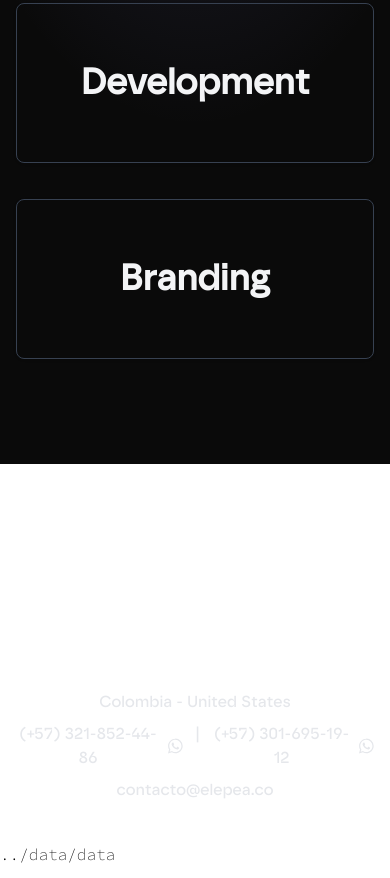
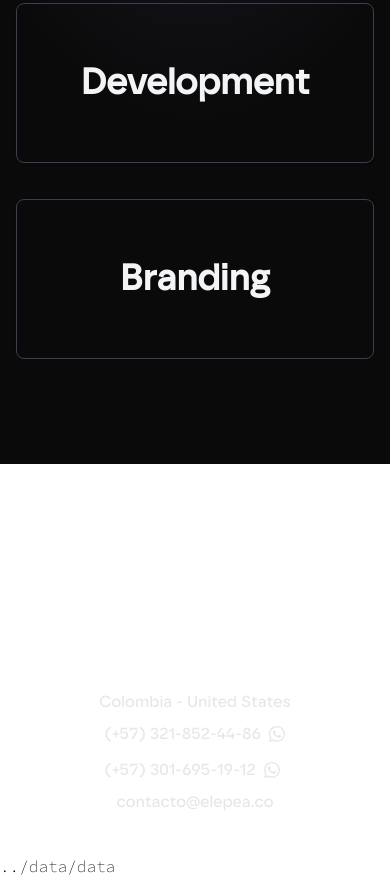
Before and after one commit to lopongoaca/ELEPEA-Site, an Astro site: page / in a window 390 px wide. Shown: the part 380-1258 px from the top of the page. Built offline with nearby package versions, Linux system fonts and the light colour scheme; Astro itself is replaced by a stand-in of ours; what @midudev/tailwind-animations would draw is missing.

Commit message:
Update Footer component layout

```diff
--- a/src/components/Footer.astro
+++ b/src/components/Footer.astro
@@ -2,7 +2,7 @@
     class="flex flex-col items-center gap-2 bottom-0 text-center w-full pb-6 text-md text-gray-200 mt-32"
 >
     <span>Colombia - United States</span>
-    <div class="flex gap-3">
+    <div class="flex flex-col md:flex-row gap-3">
         <a
             href="https://wa.me/+573218524486"
             target="_blank"
@@ -20,7 +20,7 @@
                 ></path>
             </svg></a
         >
-        <span>|</span>
+        <span class="hidden md:block">|</span>
         <a
             href="https://wa.me/+573016951912"
             target="_blank"
```
